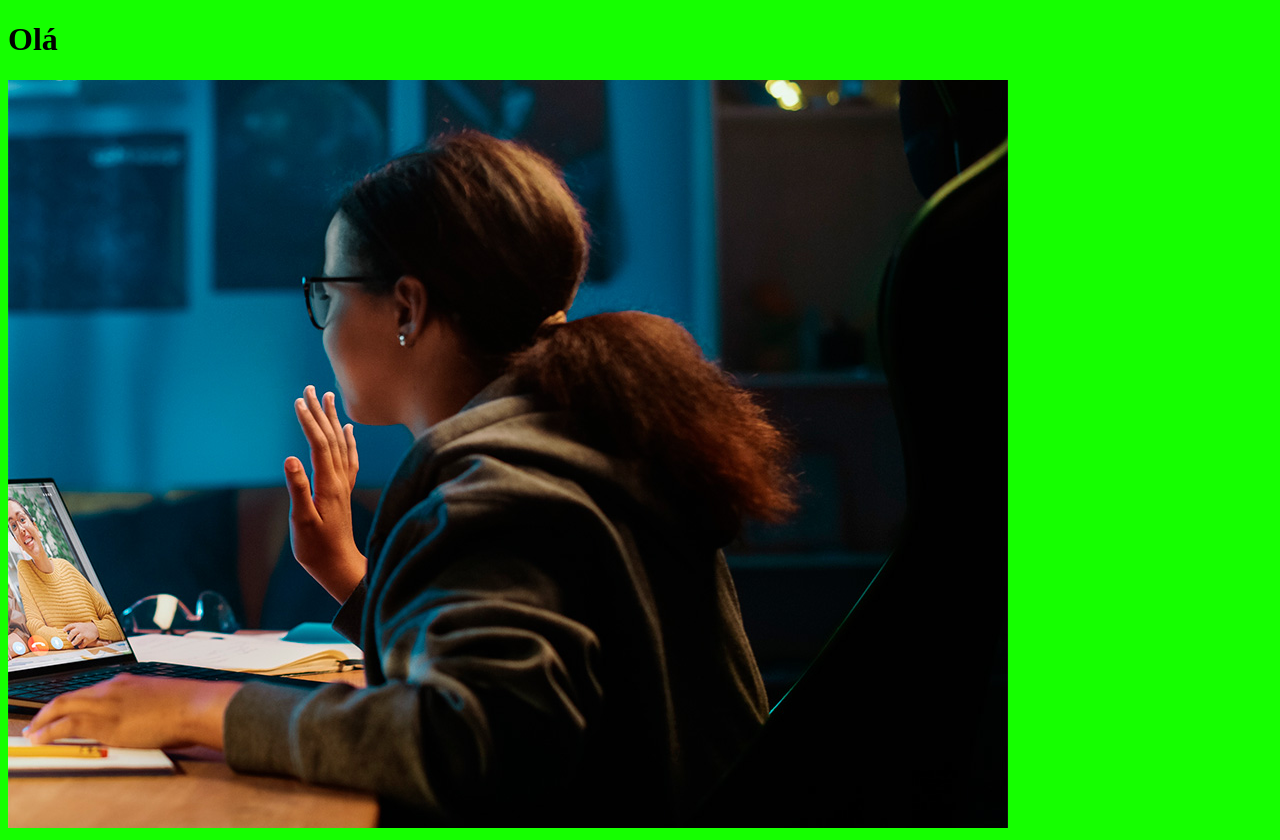
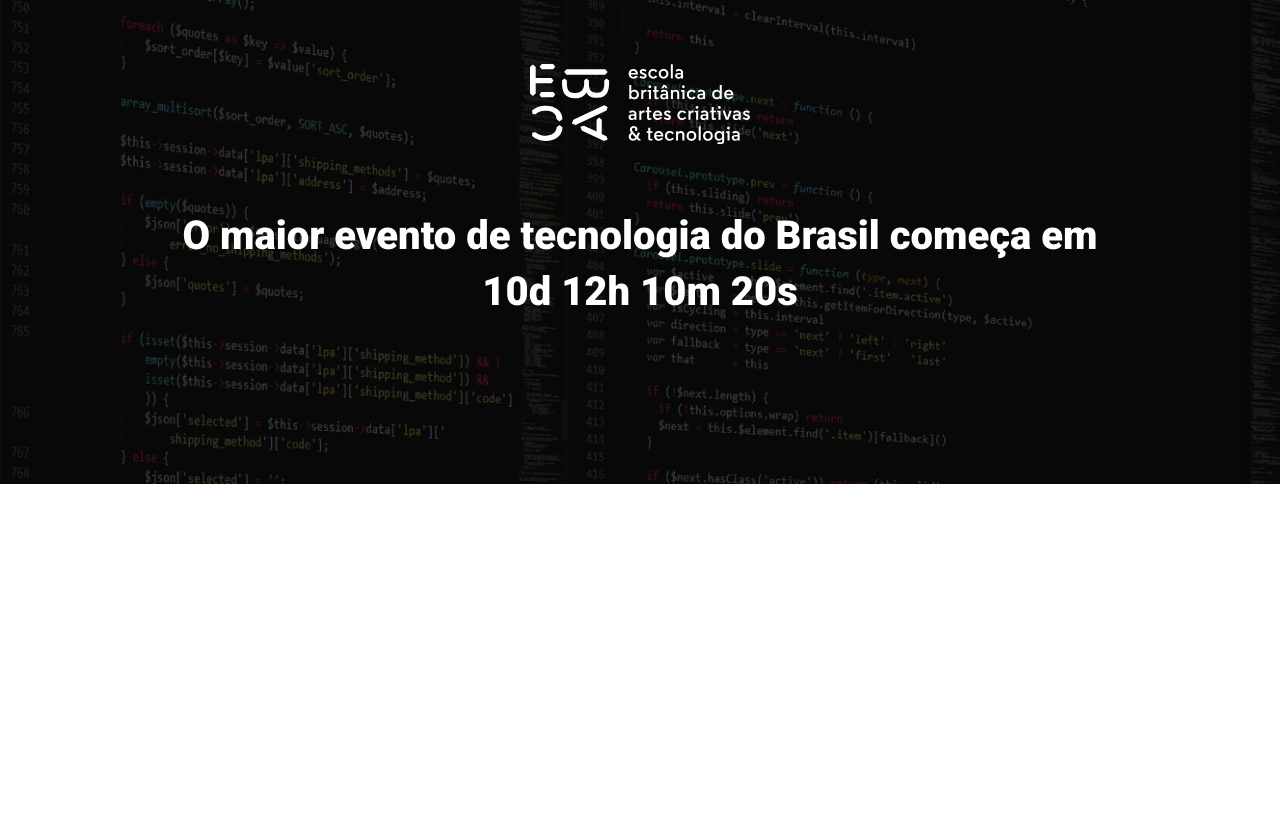
Before and after one commit to MatheusPVC/ebac_tech_talks, a website built with Parcel: page src/index.html in a window 1280 px wide. After the commit the page ends 800 px from the top, so only its background shows below. Built offline with nearby package versions, Linux system fonts and the light colour scheme.

Commit message:
criando o hero

```diff
--- a/src/index.html
+++ b/src/index.html
@@ -3,12 +3,21 @@
 <head>
     <meta charset="UTF-8">
     <meta name="viewport" content="width=device-width, initial-scale=1.0">
-    <title>Document</title>
+    <title>EBAC Tech Talks</title>
+
+    <link rel="preconnect" href="https://fonts.googleapis.com">
+    <link rel="preconnect" href="https://fonts.gstatic.com" crossorigin>
+    <link href="https://fonts.googleapis.com/css2?family=Roboto:wght@400;700;900&display=swap" rel="stylesheet">
+
     <link rel="stylesheet" href="styles/main.scss">
 </head>
 <body>
-    <h1>Olá</h1>
-    <img src="./images/backend.png" alt="">
+    <header class="hero">
+        <div class="container">
+            <img class="hero__logo" src="./images/ebac_logo.svg" alt="EBAC">
+            <p class="hero__text">O maior evento de tecnologia do Brasil começa em 10d 12h 10m 20s</p>
+        </div>
+    </header>
     <script src="scripts/main.js"></script>
 </body>
 </html>
--- /dev/null
+++ b/src/styles/_hero.scss
@@ -0,0 +1,54 @@
+.hero {
+    padding-top: 64px;
+    padding-bottom: 100px;
+    background-image: url(../images/fundo.png);
+    background-repeat: no-repeat;
+    background-size: cover;
+    position: relative;
+
+    .container {
+        position: relative;
+    }
+
+    &::before {
+        position: absolute;
+        top: 0;
+        left: 0;
+        height: 100%;
+        width: 100%;
+        background-color: #000;
+        opacity: .7;
+        content: '';
+    }
+
+    &__text {
+        margin: 64px 0;
+        margin-top: 64px;
+        margin-bottom: 64px;
+        font-size: 40px;
+        line-height: 56px;
+        color: #fff;
+        font-weight: 800;
+        text-align: center;
+    }
+
+    &__logo {
+        margin: 0 auto;
+        height: 80px;
+        display: block;
+    }
+
+    @media (max-width:640px) {
+        padding: 40px 0;
+
+        &__logo {
+            height: 40px;
+        }
+
+        &__text {
+            font-size: 22px;
+            line-height: 24px;
+            margin: 24px 0;
+        }
+    }
+}
--- a/src/styles/main.scss
+++ b/src/styles/main.scss
@@ -1,3 +1,23 @@
-body {
-    background-color: rgb(21, 255, 0);
+@use 'hero';
+
+* {
+    margin: 0;
+    padding: 0;
+    box-sizing: border-box;
+    font-family: Roboto, sans-serif;
+    color: #fff;
 }
+
+.container {
+    max-width: 960px;
+    width: 100%;
+    margin: 0 auto;
+
+    @media (max-width: 640px) {
+        max-width: 80%;
+    }
+
+    @media (max-width: 1024px) {
+        max-width: 90%;
+    }
+}
```
